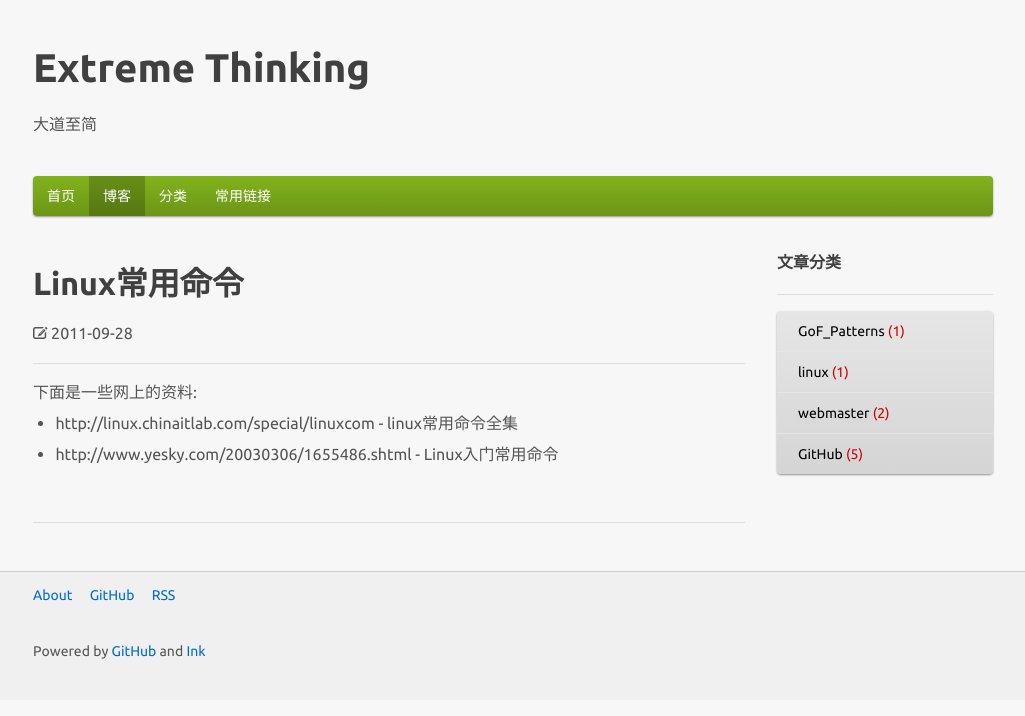
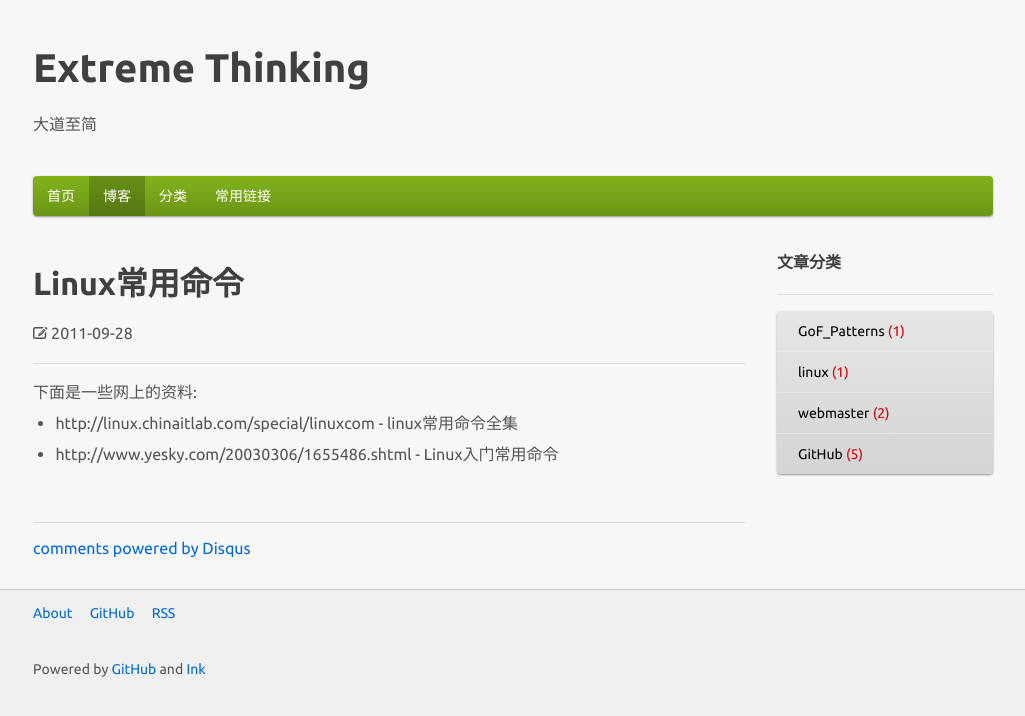
Before and after one commit to BobHongYuChen/rain-site, a Jekyll site: the page built from _posts/2011-09-28-linux_commands.md, in a window 1280 px wide. Shown: the top 716 px of the page, without its empty margins (127-1152 px from the left). Built offline with Jekyll 4.4.1, drawn with Linux system fonts in a browser that asks for light colours; comment, search, counter and statistics services are not loaded; a style sheet for code colours, icons or effects is not loaded; some of the changed lines change nothing that is shown.

Commit message:
comment by disqus

```diff
--- a/_layouts/post.html
+++ b/_layouts/post.html
@@ -44,10 +44,20 @@
                 <div class="ink-l75">
                     <div class="ink-gutter">
                         <hr>
-                        <!-- UY BEGIN -->
-                        <div id="uyan_frame"></div>
-                        <script type="text/javascript" id="UYScript" src="http://v1.uyan.cc/js/iframe.js?UYUserId=1753541" async=""></script>
-                        <!-- UY END -->
+                        <div id="disqus_thread"></div>
+                        <script type="text/javascript">
+                            /* * * CONFIGURATION VARIABLES: EDIT BEFORE PASTING INTO YOUR WEBPAGE * * */
+                            var disqus_shortname = 'xthinking'; // required: replace example with your forum shortname
+
+                            /* * * DON'T EDIT BELOW THIS LINE * * */
+                            (function() {
+                             var dsq = document.createElement('script'); dsq.type = 'text/javascript'; dsq.async = true;
+                             dsq.src = '//' + disqus_shortname + '.disqus.com/embed.js';
+                             (document.getElementsByTagName('head')[0] || document.getElementsByTagName('body')[0]).appendChild(dsq);
+                             })();
+                            </script>
+                        <noscript>Please enable JavaScript to view the <a href="http://disqus.com/?ref_noscript">comments powered by Disqus.</a></noscript>
+                        <a href="http://disqus.com" class="dsq-brlink">comments powered by <span class="logo-disqus">Disqus</span></a>
                     </div>
                 </div>
                 <div class="ink-l25">
```
